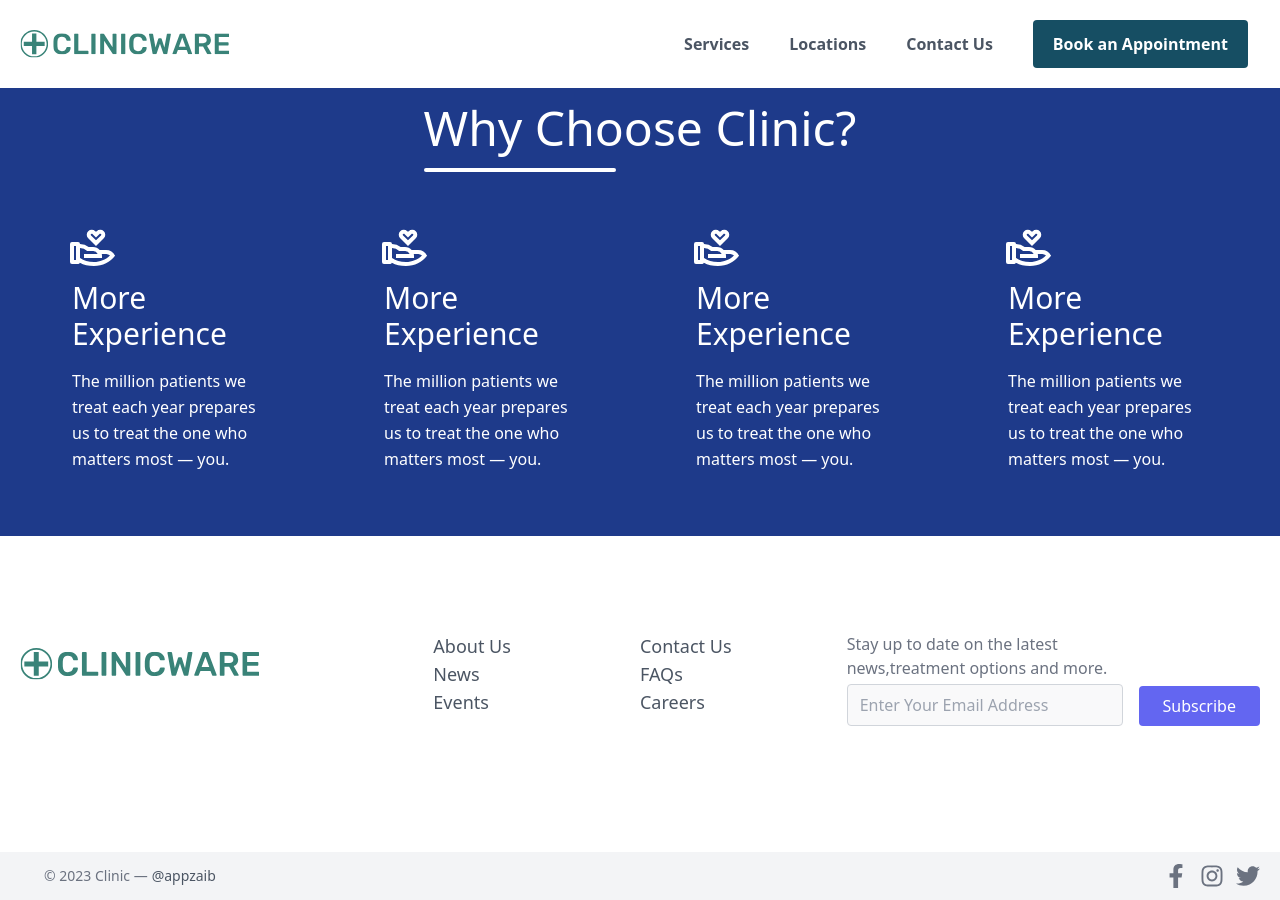
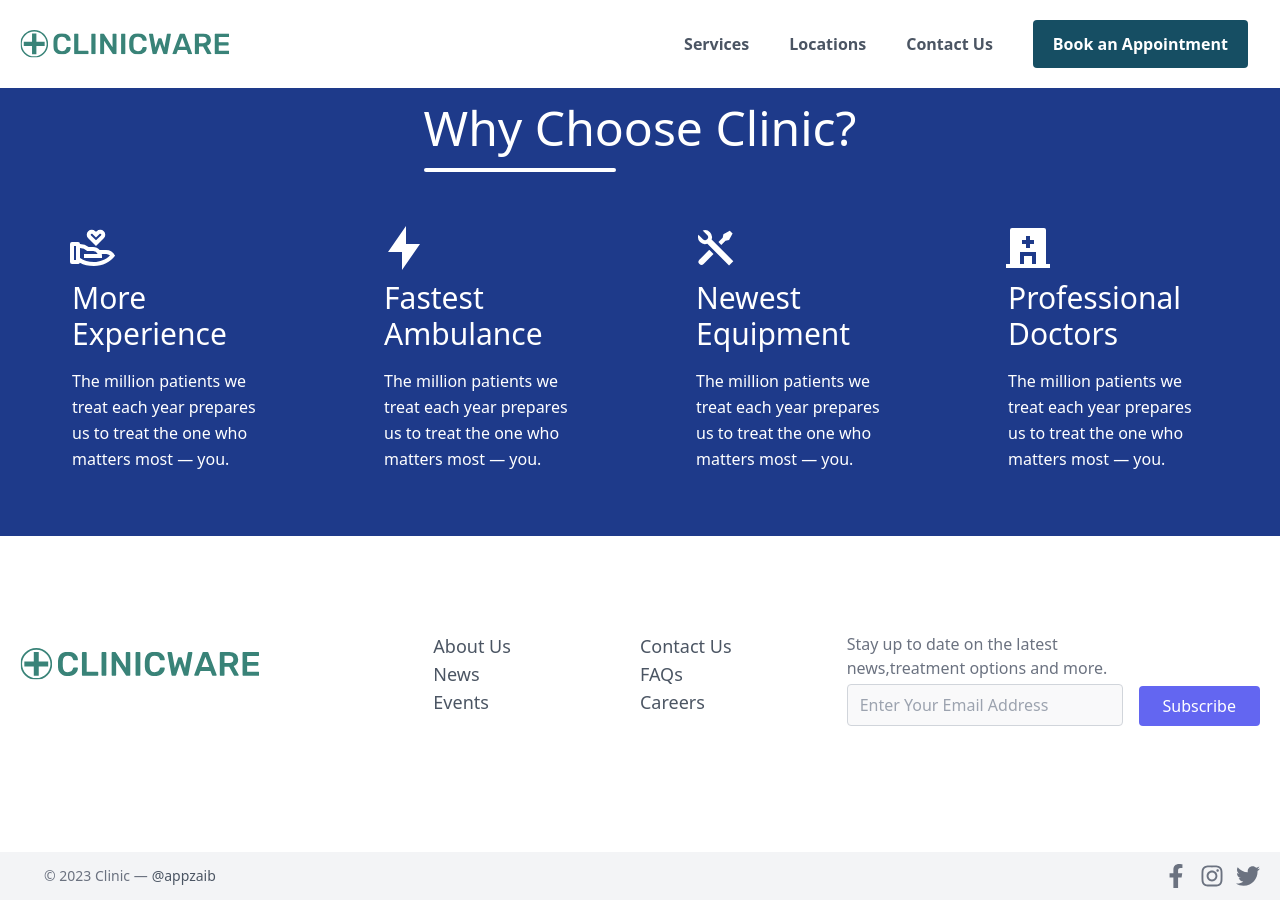
Before and after one commit to appzaib/Clinic, a Next.js app: page /section in a window 1280 px wide. Built offline with nearby package versions, Linux system fonts and the light colour scheme.

Commit message:
section  page fixed

```diff
--- a/pages/section.jsx
+++ b/pages/section.jsx
@@ -1,5 +1,5 @@
 import React from "react";
-import { RiHandHeartLine } from "react-icons/ri";
+import { RiCheckboxMultipleBlankFill, RiFlashlightFill, RiHandHeartLine, RiHeavyShowersFill, RiHospitalFill, RiToolsFill } from "react-icons/ri";
 
 const Feature = () => {
   return (
@@ -37,11 +37,11 @@ const Feature = () => {
               <div className="  items-center justify-center flex py-2">
                 <div className="flex flex-col  items-center justify-center ">
                   <div>
-                    <RiHandHeartLine className="text-white w-12 h-12 hover:cursor-pointer md:-translate-x-20 hover:-translate-y-4 mt-3 transition duration-300 delay-150 hover:delay-300" />
+                    <RiFlashlightFill className="text-white w-12 h-12 hover:cursor-pointer md:-translate-x-20 hover:-translate-y-4 mt-3 transition duration-300 delay-150 hover:delay-300" />
                   </div>
                   <div className="text-white  m-2">
                     <h1 className="sm:text-3xl text-2xl font-small title-font text-white mb-4">
-                      More Experience
+                      Fastest Ambulance
                     </h1>
                     <p className="leading-relaxed text-base mb-4">
                       The million patients we treat each year prepares us to
@@ -57,11 +57,11 @@ const Feature = () => {
               <div className="  items-center justify-center flex py-2">
                 <div className="flex flex-col  items-center justify-center ">
                   <div>
-                    <RiHandHeartLine className="text-white w-12 h-12 hover:cursor-pointer md:-translate-x-20 hover:-translate-y-4 mt-3 transition duration-300 delay-150 hover:delay-300" />
+                    <RiToolsFill className="text-white w-12 h-12 hover:cursor-pointer md:-translate-x-20 hover:-translate-y-4 mt-3 transition duration-300 delay-150 hover:delay-300" />
                   </div>
                   <div className="text-white  m-2">
                     <h1 className="sm:text-3xl text-2xl font-small title-font text-white mb-4">
-                      More Experience
+                      Newest Equipment
                     </h1>
                     <p className="leading-relaxed text-base mb-4">
                       The million patients we treat each year prepares us to
@@ -77,11 +77,11 @@ const Feature = () => {
               <div className="  items-center justify-center flex py-2">
                 <div className="flex flex-col  items-center justify-center ">
                   <div>
-                    <RiHandHeartLine className="text-white w-12 h-12 hover:cursor-pointer md:-translate-x-20 hover:-translate-y-4 mt-3 transition duration-300 delay-150 hover:delay-300" />
+                    <RiHospitalFill className="text-white w-12 h-12 hover:cursor-pointer md:-translate-x-20 hover:-translate-y-4 mt-3 transition duration-300 delay-150 hover:delay-300" />
                   </div>
                   <div className="text-white  m-2">
                     <h1 className="sm:text-3xl text-2xl font-small title-font text-white mb-4">
-                      More Experience
+                      Professional Doctors
                     </h1>
                     <p className="leading-relaxed text-base mb-4">
                       The million patients we treat each year prepares us to
```
